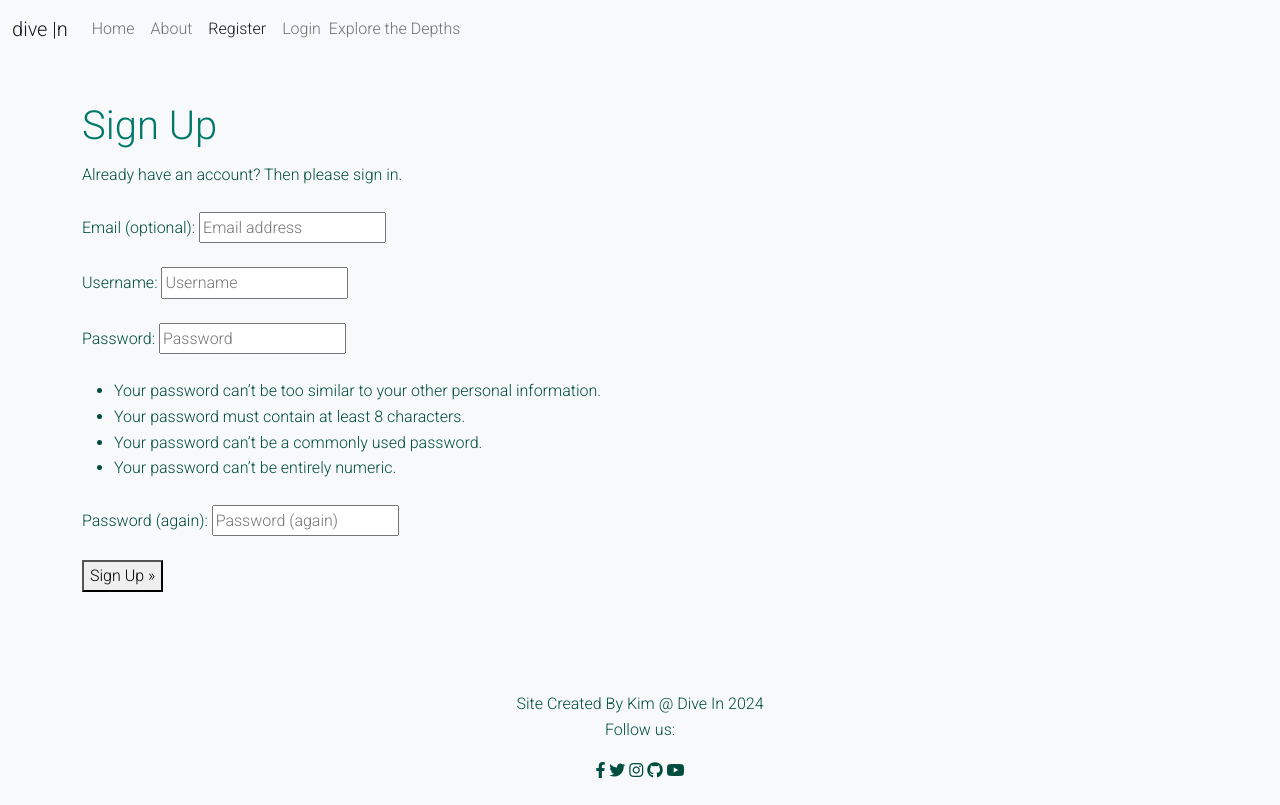
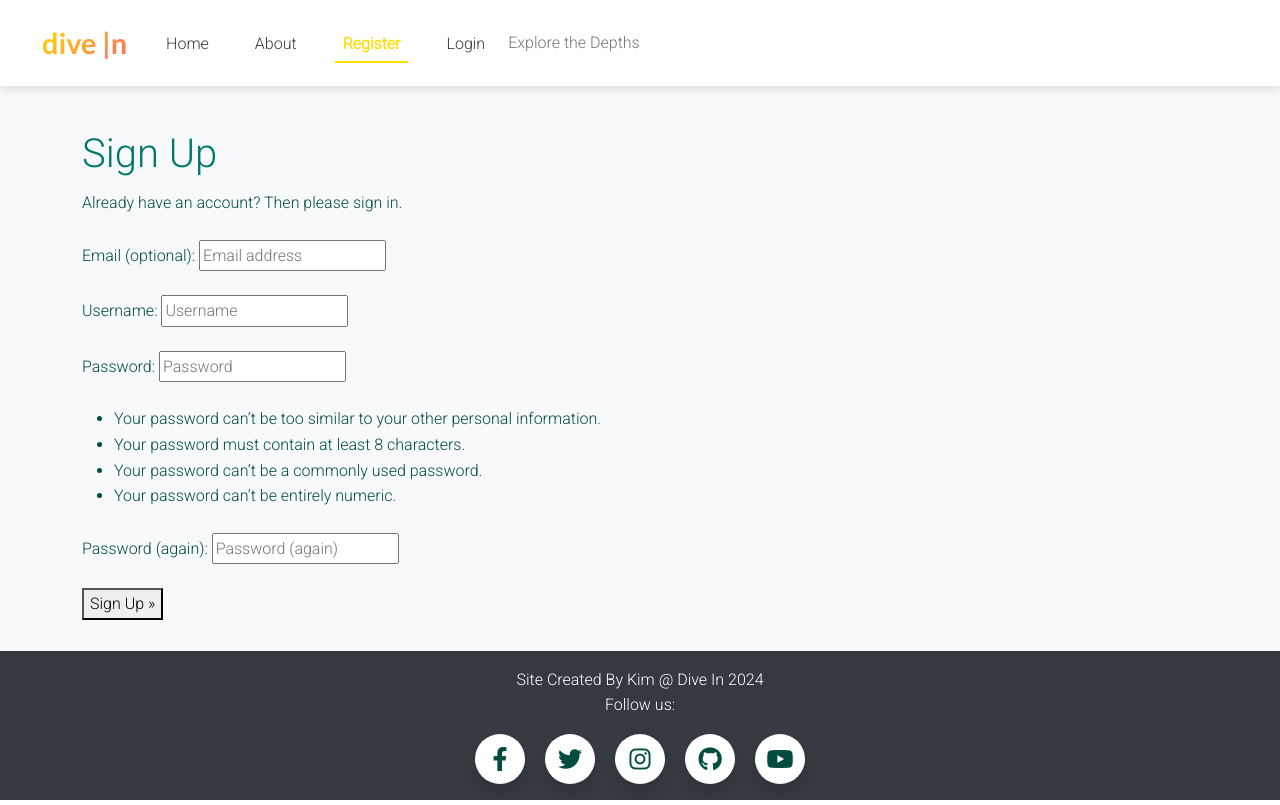
Before and after one commit to kimatron/dive-in, a Django app: page /accounts/signup/ in a window 1280 px wide. Run offline with Django 4.2, Linux system fonts and the light colour scheme; some libraries are stand-ins or nearby versions.

Commit message:
Add style to footer and nav bar

```diff
--- a/static/css/style.css
+++ b/static/css/style.css
@@ -200,6 +200,191 @@ a:hover {
   }
 }
 
+/* Navbar Styles */
+.navbar {
+  display: flex;
+  align-items: center;
+  justify-content: space-between;
+  background-color: #ffffff;
+  /* White background for the navbar */
+  padding: 15px 30px;
+  box-shadow: 0 4px 8px rgba(0, 0, 0, 0.1);
+  position: relative;
+  z-index: 1000;
+  /* Ensure navbar is on top */
+}
+
+.navbar .navbar-brand .brand {
+  font-family: 'Lato', sans-serif;
+  font-size: 1.8rem;
+  font-weight: 700;
+  background: linear-gradient(135deg, #FFDD00, #FF6F61);
+  /* Gradient color */
+  -webkit-background-clip: text;
+  -webkit-text-fill-color: transparent;
+  transition: transform 0.3s ease;
+}
+
+.navbar .navbar-brand .brand:hover {
+  transform: scale(1.1);
+}
+
+.navbar .navbar-nav .nav-link {
+  color: #343a40;
+  /* Dark text color for the links */
+  text-decoration: none;
+  font-size: 1rem;
+  margin: 0 15px;
+  position: relative;
+  padding-bottom: 5px;
+  transition: color 0.3s ease, transform 0.3s ease;
+}
+
+.navbar .navbar-nav .nav-link::after {
+  content: '';
+  display: block;
+  position: absolute;
+  left: 0;
+  bottom: 0;
+  height: 2px;
+  width: 0;
+  background: #FFDD00;
+  /* Underline color */
+  transition: width 0.3s ease;
+}
+
+.navbar .navbar-nav .nav-link:hover::after {
+  width: 100%;
+}
+
+.navbar .navbar-nav .nav-link:hover {
+  color: #FFDD00;
+  /* Highlight color */
+  transform: translateY(-2px);
+}
+
+.navbar .navbar-nav .nav-link.active {
+  color: #FFDD00;
+  /* Highlight color for active link */
+  font-weight: 600;
+  border-bottom: 2px solid #FFDD00;
+}
+
+/* Responsive Navbar */
+@media (max-width: 768px) {
+  .navbar {
+    flex-direction: column;
+    align-items: flex-start;
+  }
+
+  .navbar .navbar-nav {
+    flex-direction: column;
+    width: 100%;
+  }
+
+  .navbar .navbar-nav .nav-link {
+    margin: 10px 0;
+  }
+}
+
+/* Footer Styles */
+.footer {
+  background-color: #343a40;
+  /* Dark background */
+  color: #fff;
+  padding: 20px 0;
+  position: relative;
+}
+
+.footer .social-icons {
+  display: flex;
+  justify-content: center;
+  padding: 0;
+  margin: 0;
+}
+
+.footer .social-icons .icon {
+  position: relative;
+  background: #ffffff;
+  border-radius: 50%;
+  padding: 15px;
+  margin: 0 10px;
+  width: 50px;
+  height: 50px;
+  font-size: 24px;
+  display: flex;
+  justify-content: center;
+  align-items: center;
+  box-shadow: 0 10px 10px rgba(0, 0, 0, 0.1);
+  cursor: pointer;
+  transition: all 0.3s ease;
+}
+
+.footer .social-icons .icon .tooltip {
+  position: absolute;
+  top: -35px;
+  left: 50%;
+  transform: translateX(-50%);
+  font-size: 14px;
+  background: #ffffff;
+  color: #000;
+  padding: 5px 8px;
+  border-radius: 5px;
+  box-shadow: 0 10px 10px rgba(0, 0, 0, 0.1);
+  opacity: 0;
+  pointer-events: none;
+  transition: opacity 0.3s ease, top 0.3s ease;
+}
+
+.footer .social-icons .icon .tooltip::before {
+  position: absolute;
+  content: "";
+  height: 8px;
+  width: 8px;
+  background: #ffffff;
+  top: -4px;
+  left: 50%;
+  transform: translateX(-50%) rotate(45deg);
+}
+
+.footer .social-icons .icon:hover .tooltip {
+  top: -50px;
+  opacity: 1;
+}
+
+.footer .facebook {
+  --color: #1877f2;
+}
+
+.footer .twitter {
+  --color: #1da1f2;
+}
+
+.footer .instagram {
+  --color: #e4405f;
+}
+
+.footer .github {
+  --color: #333333;
+}
+
+.footer .youtube {
+  --color: #cd201f;
+}
+
+.footer .icon:hover {
+  background: var(--color);
+  color: white;
+}
+
+.footer .icon:hover i,
+.footer .icon:hover .tooltip,
+.footer .icon:hover .tooltip::before {
+  background: var(--color);
+  color: white;
+}
+
+
 /* Author Bio Styles */
 .author-bio {
   display: flex;
--- a/templates/base.html
+++ b/templates/base.html
@@ -26,8 +26,8 @@
 
 <body class="d-flex flex-column h-100 bg-light">
 
-    <!-- Navigation -->
-    <nav class="navbar navbar-expand-lg navbar-light">
+     <!-- Navigation -->
+     <nav class="navbar navbar-expand-lg navbar-light">
         <div class="container-fluid">
             <a class="navbar-brand" href="{% url 'home' %}">
                 <span class="brand">d<span class="red-i">i</span>ve <span class="thin">|n</span></span>
@@ -39,21 +39,21 @@
             <div class="collapse navbar-collapse" id="navbarNav">
                 <ul class="navbar-nav">
                     <li class="nav-item">
-                        <a class="nav-link {% if request.path == '/' %}active{% endif %}" href="{% url 'home' %}">Home</a>
+                        <a class="nav-link {% if request.path == home_url %}active{% endif %}" href="{% url 'home' %}">Home</a>
                     </li>
                     <li class="nav-item">
-                        <a class="nav-link {% if request.path == '/about/' %}active{% endif %}" href="{% url 'about' %}">About</a>
+                        <a class="nav-link {% if request.path == about_url %}active{% endif %}" href="{% url 'about' %}">About</a>
                     </li>
                     {% if user.is_authenticated %}
                     <li class="nav-item">
-                        <a class="nav-link {% if request.path == '/accounts/logout/' %}active{% endif %}" href="{% url 'account_logout' %}">Logout</a>
+                        <a class="nav-link {% if request.path == logout_url %}active{% endif %}" href="{% url 'account_logout' %}">Logout</a>
                     </li>
                     {% else %}
                     <li class="nav-item">
-                        <a class="nav-link {% if request.path == '/accounts/signup/' %}active{% endif %}" href="{% url 'account_signup' %}">Register</a>
+                        <a class="nav-link {% if request.path == signup_url %}active{% endif %}" href="{% url 'account_signup' %}">Register</a>
                     </li>
                     <li class="nav-item">
-                        <a class="nav-link {% if request.path == '/accounts/login/' %}active{% endif %}" href="{% url 'account_login' %}">Login</a>
+                        <a class="nav-link {% if request.path == login_url %}active{% endif %}" href="{% url 'account_login' %}">Login</a>
                     </li>
                     {% endif %}
                 </ul>
@@ -92,10 +92,10 @@
             <p class="mb-0">Site Created By Kim @ Dive In 2024</p>
             <p class="mb-0">Follow us:</p>
             <div class="social-icons mt-3">
-                <a href="#" class="icon facebook"><span class="tooltip">Facebook</span><i class="fab fa-facebook-f"></i></a>
+                <a href="https://www.facebook.com/blogdivein" class="icon facebook"><span class="tooltip">Facebook</span><i class="fab fa-facebook-f"></i></a>
                 <a href="#" class="icon twitter"><span class="tooltip">Twitter</span><i class="fab fa-twitter"></i></a>
                 <a href="#" class="icon instagram"><span class="tooltip">Instagram</span><i class="fab fa-instagram"></i></a>
-                <a href="#" class="icon github"><span class="tooltip">Github</span><i class="fab fa-github"></i></a>
+                <a href="https://github.com/kimatron/dive-in" class="icon github"><span class="tooltip">Github</span><i class="fab fa-github"></i></a>
                 <a href="#" class="icon youtube"><span class="tooltip">Youtube</span><i class="fab fa-youtube"></i></a>
             </div>
         </div>
```
